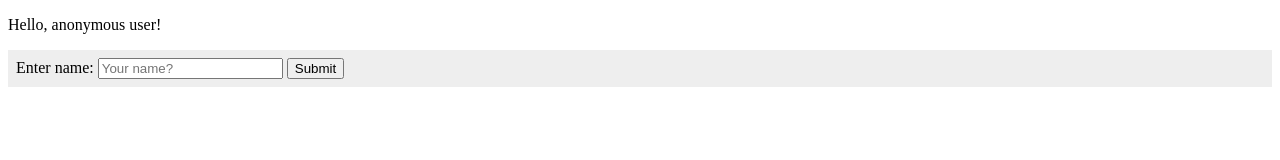
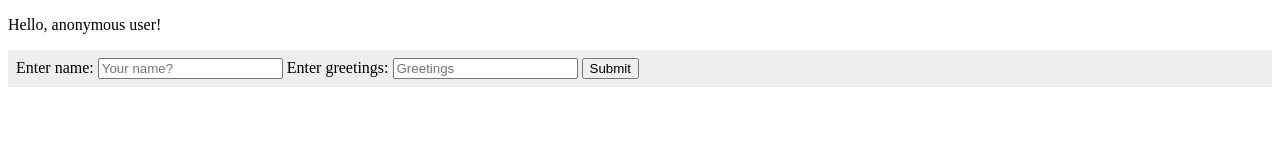
Before and after one commit to DM-University-Projects/Lab-03, a plain HTML site: page index.html in a window 1280 px wide. Drawn offline with Linux system fonts and the light colour scheme.

Commit message:
Changed Code
Changed some coding and included some as well.

```diff
--- a/index.html
+++ b/index.html
@@ -9,14 +9,25 @@
       Replace these with your own if you want to.
     */
     #get-name { background: #eee; padding: 0.5em; }
+    #get-name { background: #eee; padding: 0.5em; }
   </style>
 </head>
+
+
+
+
+
+
+
+
 <body>
   <p>Hello, <span id="my-name">anonymous user</span>!</p>
 
   <form id="get-name" action="#" method="post">
     <label for="user-name">Enter name:</label>
     <input type="text" id="user-name" placeholder="Your name?">
+    <label for="user-greeting">Enter greetings:</label>
+    <input type="text" id="user-greetings" placeholder="Greetings">
     <input type="submit">
   </form>
 
```
